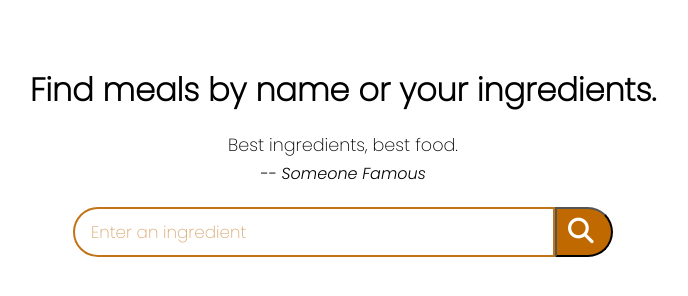
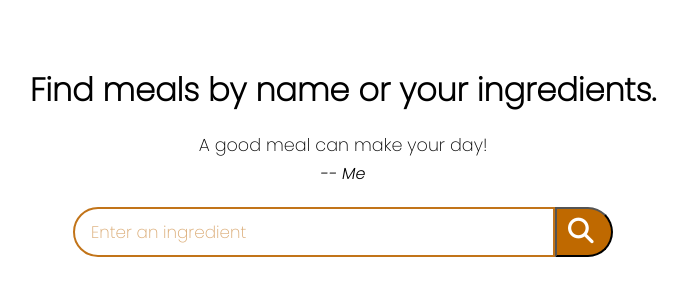
Before and after one commit to Flora-Chen6/Recipe-website, a plain HTML site: page index.html in a window 1280 px wide. Shown: the whole page, without its empty margins (297-985 px from the left). Drawn offline with Linux system fonts and the light colour scheme.

Commit message:
Update index.html

```diff
--- a/index.html
+++ b/index.html
@@ -17,8 +17,8 @@
         <div class="wrapper">
             <div class="meal-search">
                 <h2 class="title"> Find meals by name or your ingredients. </h2>
-                <blockquote> Best ingredients, best food. <br>
-                <cite> -- Someone Famous </cite> </blockquote>
+                <blockquote> A good meal can make your day! <br>
+                <cite> -- Me </cite> </blockquote>
                 <div class="meal-search-box">
                     <input type="text" id = 'search-input' class="search-content" placeholder="Enter an ingredient">
                     <button type = 'submit' class="search-btn-btn" id = 'search-btn'>
```
